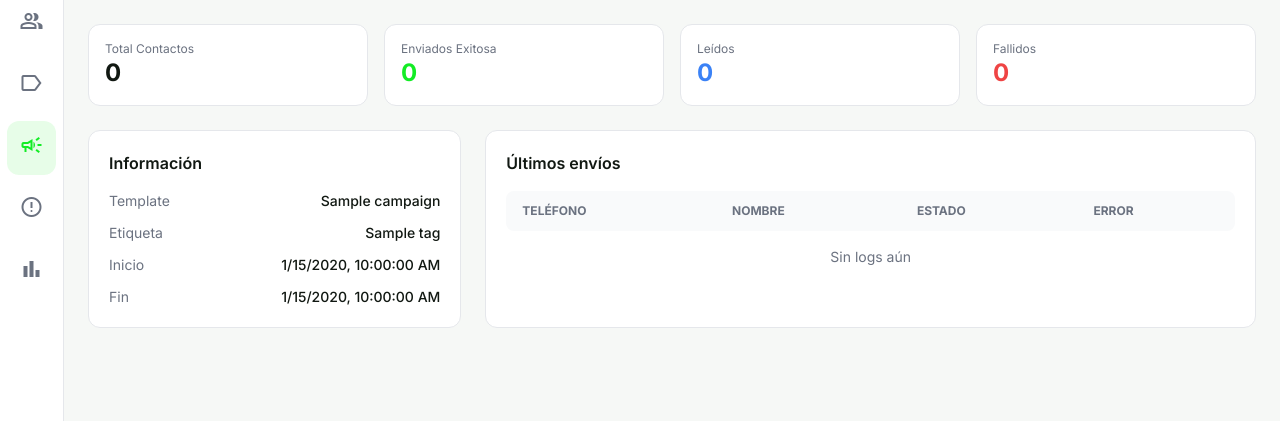
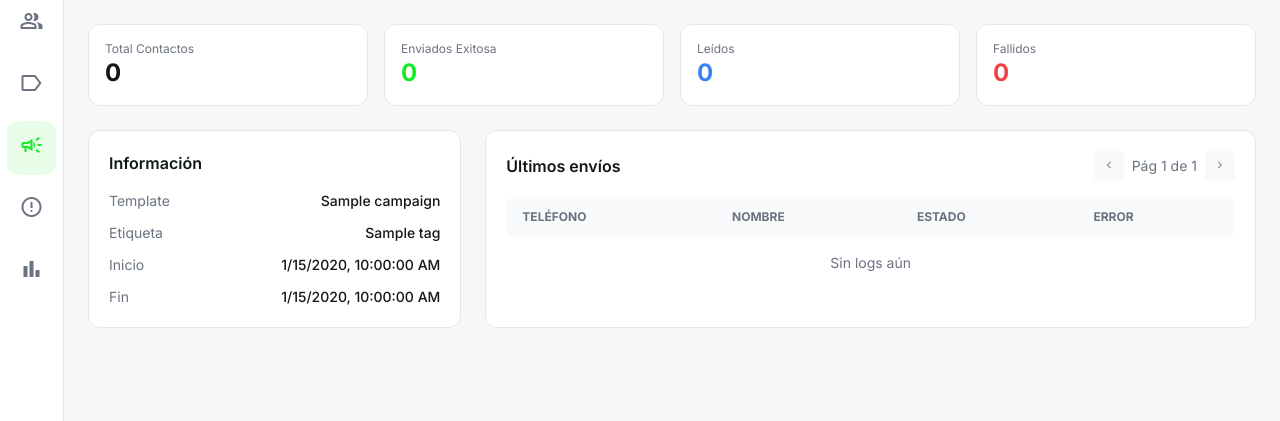
Before and after one commit to OctavioGalvan5/api-whatsapp-prueba, a Flask app: page /campaigns/1 in a window 1280 px wide. Shown: the part 81-502 px from the top of the page. Run offline with Flask 3, Linux system fonts and the light colour scheme; the visitor is signed in with stand-in values (Sample User, id 1); tables that the repository leaves empty hold one stand-in row (values such as "Sample post"); data that the repository does not hold is empty; some libraries are stand-ins or nearby versions.

Commit message:
se optimizo campañas

```diff
--- a/app.py
+++ b/app.py
@@ -2048,18 +2048,27 @@ def api_send_campaign(campaign_id):
     campaign.started_at = datetime.utcnow()
     db.session.commit()
 
-    # Crear logs pendientes
+    # Crear logs pendientes - OPTIMIZADO PARA LOTES
+    # 1. Obtener IDs de contactos que ya tienen log para esta campaña
+    existing_logs = db.session.query(CampaignLog.contact_id)\
+        .filter_by(campaign_id=campaign.id).all()
+    existing_contact_ids = {r[0] for r in existing_logs}
+
+    # 2. Preparar objetos para insert masivo
+    new_logs = []
     for contact in contacts:
-        # Verificar si ya existe log (para reintentos o campañas programadas que arrancan)
-        if not CampaignLog.query.filter_by(campaign_id=campaign.id, contact_id=contact.id).first():
-            log = CampaignLog(
+        if contact.id not in existing_contact_ids:
+            new_logs.append(CampaignLog(
                 campaign_id=campaign.id,
-                contact_id=contact.id,  # Usar ID interno
-                contact_phone=contact.phone_number,  # Mantener para histórico
+                contact_id=contact.id,
+                contact_phone=contact.phone_number,
                 status='pending'
-            )
-            db.session.add(log)
-    db.session.commit()
+            ))
+
+    # 3. Insertar y commitear
+    if new_logs:
+        db.session.bulk_save_objects(new_logs)
+        db.session.commit()
 
     ctx = app.app_context()
     t = threading.Thread(target=send_campaign_bg, args=(ctx, campaign.id))
@@ -2183,15 +2192,26 @@ def run_scheduler():
                     db.session.commit()
 
                     # Crear logs
+                    # Crear logs - OPTIMIZADO
+                    # 1. Obtener existentes
+                    existing_logs = db.session.query(CampaignLog.contact_id)\
+                        .filter_by(campaign_id=camp.id).all()
+                    existing_ids = {r[0] for r in existing_logs}
+
+                    # 2. Batch insert
+                    new_logs_sched = []
                     for contact in contacts:
-                         if not CampaignLog.query.filter_by(campaign_id=camp.id, contact_id=contact.id).first():
-                            db.session.add(CampaignLog(
+                         if contact.id not in existing_ids:
+                            new_logs_sched.append(CampaignLog(
                                 campaign_id=camp.id,
-                                contact_id=contact.id,  # Usar ID interno
-                                contact_phone=contact.phone_number,  # Mantener para histórico
+                                contact_id=contact.id,
+                                contact_phone=contact.phone_number,
                                 status='pending'
                             ))
-                    db.session.commit()
+
+                    if new_logs_sched:
+                        db.session.bulk_save_objects(new_logs_sched)
+                        db.session.commit()
 
                     # Lanzar thread de envío
                     t = threading.Thread(target=send_campaign_bg, args=(app.app_context(), camp.id))
@@ -2304,16 +2324,20 @@ def api_campaign_details(campaign_id):
         total_successful = sent_count + delivered_count + read_count
 
         # Logs preview (últimos 50)
-        logs_query = db.session.query(
+        # Logs preview con PAGINACIÓN
+        page = request.args.get('page', 1, type=int)
+        per_page = request.args.get('per_page', 50, type=int)
+
+        pagination = db.session.query(
             CampaignLog, Contact.name
         ).outerjoin(
             Contact, CampaignLog.contact_id == Contact.id
         ).filter(
             CampaignLog.campaign_id == campaign_id
-        ).order_by(CampaignLog.created_at.desc()).limit(50).all()
+        ).order_by(CampaignLog.created_at.desc()).paginate(page=page, per_page=per_page, error_out=False)
 
         logs_preview = []
-        for log, contact_name in logs_query:
+        for log, contact_name in pagination.items:
             logs_preview.append({
                 'phone': log.contact_phone,
                 'name': contact_name,
@@ -2338,7 +2362,15 @@ def api_campaign_details(campaign_id):
                 'read': read_count,
                 'failed': failed_count
             },
-            'logs_preview': logs_preview
+            'logs_preview': logs_preview,
+            'pagination': {
+                'page': pagination.page,
+                'per_page': pagination.per_page,
+                'total_pages': pagination.pages,
+                'total_items': pagination.total,
+                'has_next': pagination.has_next,
+                'has_prev': pagination.has_prev
+            }
         })
 
     except Exception as e:
--- a/templates/campaign_details.html
+++ b/templates/campaign_details.html
@@ -80,7 +80,18 @@
 
                     <!-- Logs Preview -->
                     <div class="col-span-1 lg:col-span-2 bg-white dark:bg-[#152a17] rounded-xl border border-gray-200 dark:border-gray-800 p-5 flex flex-col">
-                        <h3 class="font-semibold mb-4">Últimos envíos</h3>
+                        <div class="flex items-center justify-between mb-4">
+                            <h3 class="font-semibold">Últimos envíos</h3>
+                            <div class="flex items-center gap-2 text-sm">
+                                <button id="btn-prev" onclick="changePage(-1)" class="px-2 py-1 rounded bg-gray-100 hover:bg-gray-200 dark:bg-gray-800 dark:hover:bg-gray-700 disabled:opacity-50" disabled>
+                                    <span class="material-symbols-outlined text-sm">chevron_left</span>
+                                </button>
+                                <span id="page-info" class="text-gray-500">Pág 1</span>
+                                <button id="btn-next" onclick="changePage(1)" class="px-2 py-1 rounded bg-gray-100 hover:bg-gray-200 dark:bg-gray-800 dark:hover:bg-gray-700 disabled:opacity-50" disabled>
+                                    <span class="material-symbols-outlined text-sm">chevron_right</span>
+                                </button>
+                            </div>
+                        </div>
                         <div class="overflow-x-auto">
                             <table class="w-full text-sm text-left">
                                 <thead class="text-xs text-gray-500 dark:text-gray-400 uppercase bg-gray-50 dark:bg-gray-800/50">
@@ -103,10 +114,16 @@
 
     <script>
         const CAMPAIGN_ID = {{ campaign_id }};
+        let currentPage = 1;
+        let totalPages = 1;
 
-        async function loadCampaignData() {
+        async function loadCampaignData(page = 1) {
             try {
-                const resp = await fetch(`/api/campaigns/${CAMPAIGN_ID}`);
+                // Mantener estado de página
+                if (page < 1) page = 1;
+                currentPage = page;
+
+                const resp = await fetch(`/api/campaigns/${CAMPAIGN_ID}?page=${currentPage}&per_page=50`);
                 const data = await resp.json();
 
                 if (data.error) {
@@ -165,9 +182,21 @@
                     });
                 }
 
-                // Auto reload if sending
-                if (data.status === 'sending') {
-                    setTimeout(loadCampaignData, 3000);
+                // Update Pagination UI
+                if (data.pagination) {
+                    totalPages = data.pagination.total_pages || 1;
+                    document.getElementById('page-info').textContent = `Pág ${data.pagination.page} de ${totalPages}`;
+
+                    const btnPrev = document.getElementById('btn-prev');
+                    const btnNext = document.getElementById('btn-next');
+
+                    if (btnPrev) btnPrev.disabled = !data.pagination.has_prev;
+                    if (btnNext) btnNext.disabled = !data.pagination.has_next;
+                }
+
+                // Auto reload if sending (solo si estamos en la primera página)
+                if (data.status === 'sending' && currentPage === 1) {
+                    setTimeout(() => loadCampaignData(1), 3000);
                 }
 
             } catch (e) {
@@ -175,6 +204,13 @@
             }
         }
 
-        loadCampaignData();
+        function changePage(delta) {
+            const newPage = currentPage + delta;
+            if (newPage > 0 && newPage <= totalPages) {
+                loadCampaignData(newPage);
+            }
+        }
+
+        loadCampaignData(1);
     </script>
 {% endblock %}
```
